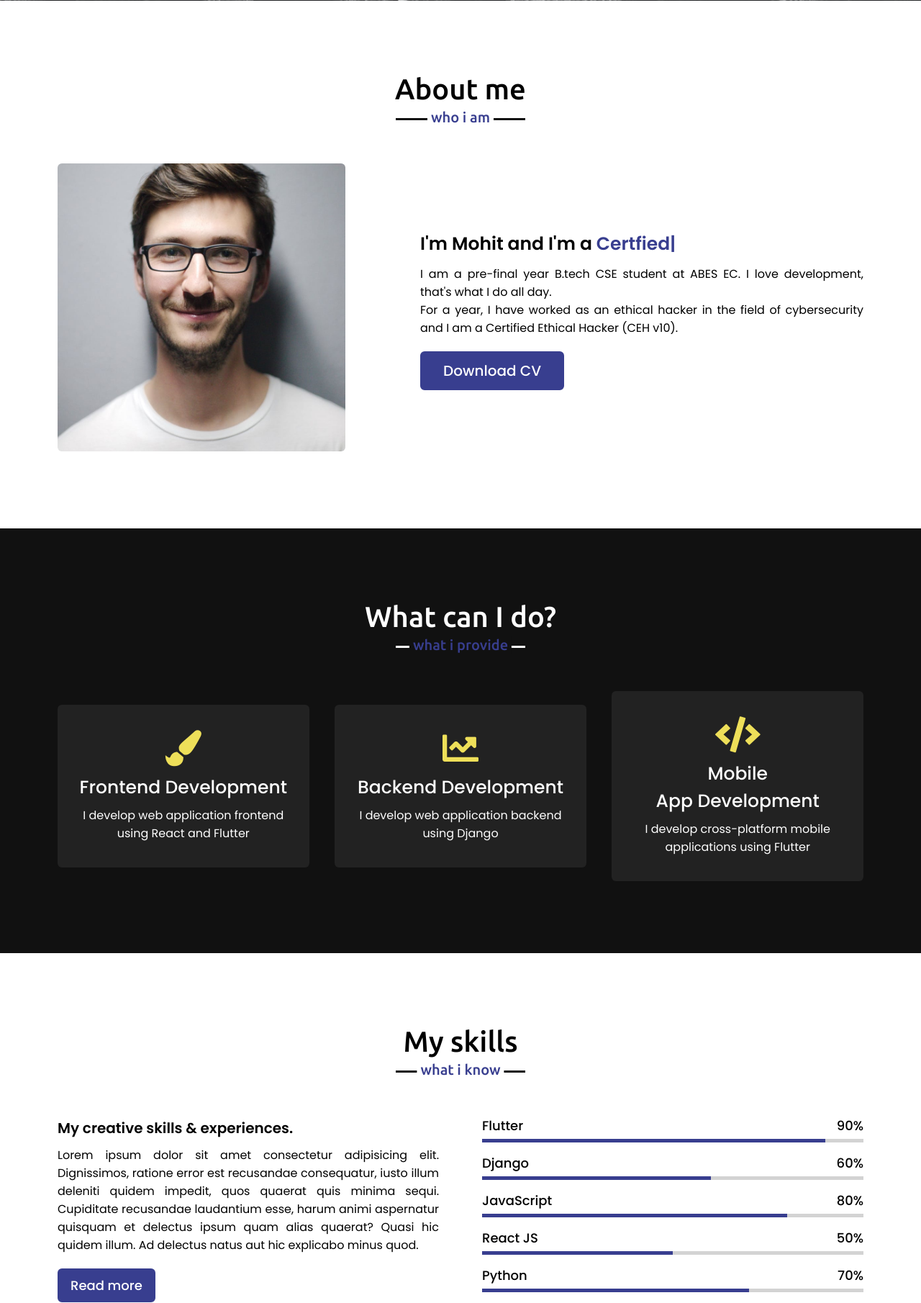
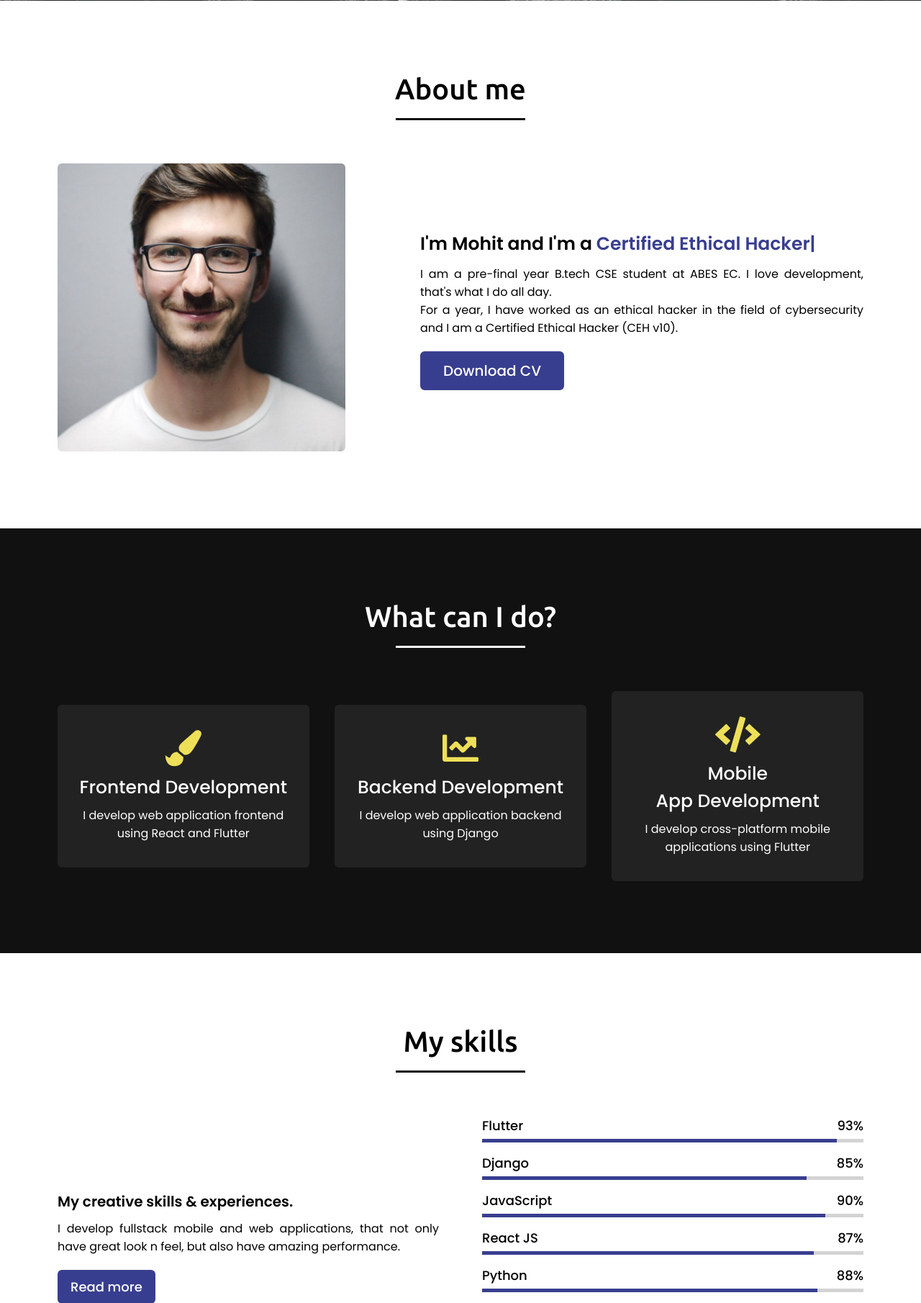
Before and after one commit to codedog001/portfolio, a PHP site: page / in a window 1280 px wide. Shown: the part 799-2609 px from the top of the page at 72% size. Run offline with PHP 8.4, Linux system fonts and the light colour scheme.

Commit message:
Skills Complete

```diff
--- a/index.php
+++ b/index.php
@@ -105,44 +105,58 @@
             <div class="skills-content">
                 <div class="column left">
                     <div class="text">My creative skills & experiences.</div>
-                    <p>Lorem ipsum dolor sit amet consectetur adipisicing elit. Dignissimos, ratione error est recusandae consequatur, iusto illum deleniti quidem impedit, quos quaerat quis minima sequi. Cupiditate recusandae laudantium esse, harum animi aspernatur quisquam et delectus ipsum quam alias quaerat? Quasi hic quidem illum. Ad delectus natus aut hic explicabo minus quod.</p>
+                    <p>I develop fullstack mobile and web applications, that not only have great look n feel, but also have amazing performance.</p>
                     <a href="#">Read more</a>
                 </div>
                 <div class="column right">
                     <div class="bars">
                         <div class="info">
                             <span>Flutter</span>
-                            <span>90%</span>
+                            <span>93%</span>
                         </div>
                         <div class="line html"></div>
                     </div>
                     <div class="bars">
                         <div class="info">
                             <span>Django</span>
-                            <span>60%</span>
+                            <span>85%</span>
                         </div>
                         <div class="line css"></div>
                     </div>
                     <div class="bars">
                         <div class="info">
                             <span>JavaScript</span>
-                            <span>80%</span>
+                            <span>90%</span>
                         </div>
                         <div class="line js"></div>
                     </div>
                     <div class="bars">
                         <div class="info">
                             <span>React JS</span>
-                            <span>50%</span>
+                            <span>87%</span>
                         </div>
                         <div class="line php"></div>
                     </div>
                     <div class="bars">
                         <div class="info">
                             <span>Python</span>
-                            <span>70%</span>
+                            <span>88%</span>
                         </div>
                         <div class="line mysql"></div>
+                    </div>
+                    <div class="bars">
+                        <div class="info">
+                            <span>Communication</span>
+                            <span>87%</span>
+                        </div>
+                        <div class="line php"></div>
+                    </div>
+                    <div class="bars">
+                        <div class="info">
+                            <span>Communication</span>
+                            <span>94%</span>
+                        </div>
+                        <div class="line comm"></div>
                     </div>
                 </div>
             </div>
--- a/script.js
+++ b/script.js
@@ -35,7 +35,7 @@ $(document).ready(function(){
 
     // typing text animation script
     var typed = new Typed(".typing", {
-        strings: ["Developer", "Freelancer", "Certified Ethical Hacker"],
+        strings: ["Developer", "Certified Ethical Hacker","Student", "Freelancer"],
         typeSpeed: 100,
         backSpeed: 60,
         loop: true
@@ -43,7 +43,7 @@ $(document).ready(function(){
     });
 
     var typed = new Typed(".typing-2", {
-        strings: ["Developer", "Freelancer", "Certfied Ethical Hacker"],
+        strings: ["Developer", "Certified Ethical Hacker","Student", "Freelancer"],
         typeSpeed: 100,
         backSpeed: 60,
         loop: true
--- a/style.css
+++ b/style.css
@@ -216,7 +216,7 @@ section .title::after{
 
 /* about section styling */
 .about .title::after{
-    content: "who i am";
+    content: "";
 }
 .about .about-content .left{
     width: 45%;
@@ -270,7 +270,7 @@ section .title::after{
 .services .title::after,
 .teams .title::after{
     background: #111;
-    content: "what i provide";
+    content: "";
 }
 .services .serv-content .card{
     width: calc(33% - 20px);
@@ -307,7 +307,7 @@ section .title::after{
 /* skills section styling */
 
 .skills .title::after{
-    content: "what i know";
+    content: "";
 }
 .skills .skills-content .column{
     width: calc(50% - 30px);
@@ -364,24 +364,27 @@ section .title::after{
     background: rgb(56, 62, 143);
 }
 .skills-content .right .html::before{
+    width: 93%;
+}
+.skills-content .right .css::before{
+    width: 85%;
+}
+.skills-content .right .js::before{
     width: 90%;
 }
-.skills-content .right .css::before{
-    width: 60%;
-}
-.skills-content .right .js::before{
-    width: 80%;
-}
 .skills-content .right .php::before{
-    width: 50%;
+    width: 87%;
 }
 .skills-content .right .mysql::before{
-    width: 70%;
+    width: 88%;
+}
+.skills-content .right .comm::before{
+    width: 94%;
 }
 
 /* teams section styling */
 .teams .title::after{
-    content: "who with me";
+    content: "";
 }
 .teams .carousel .card{
     background: #222;
```
